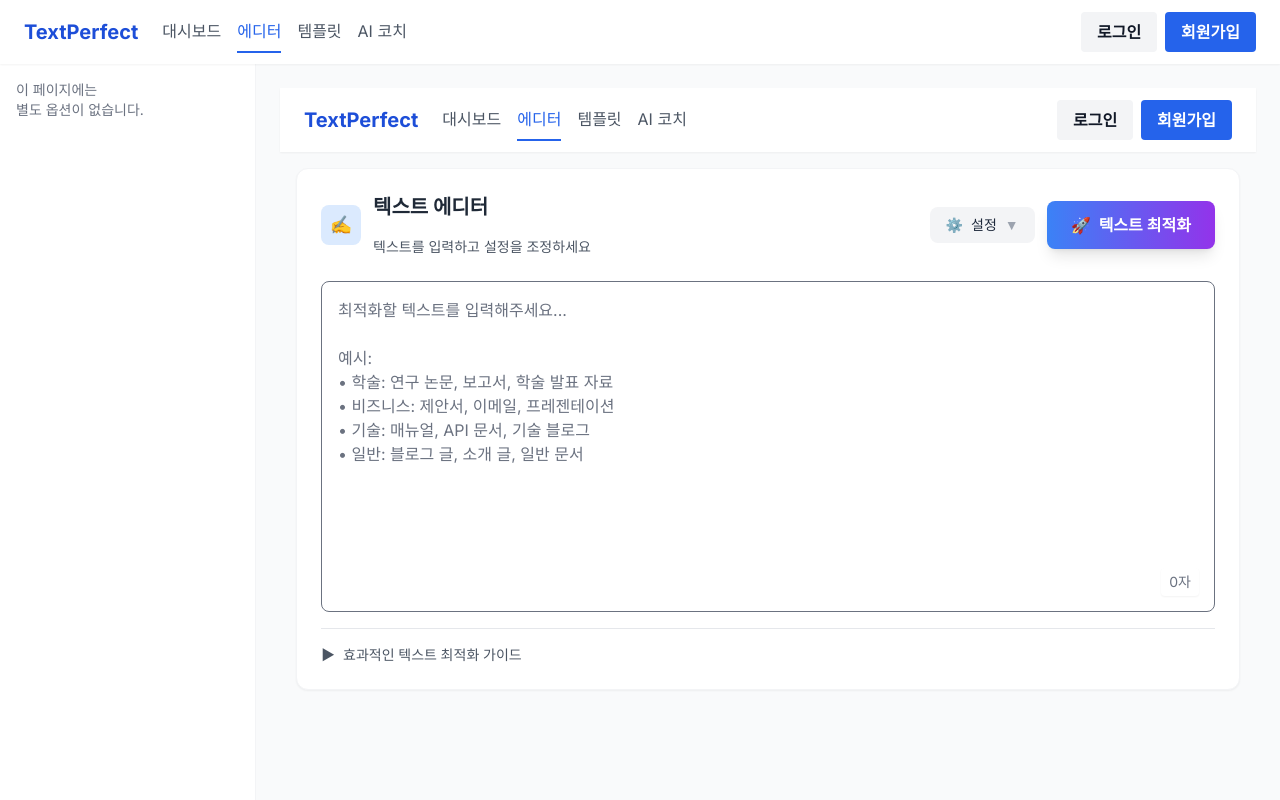
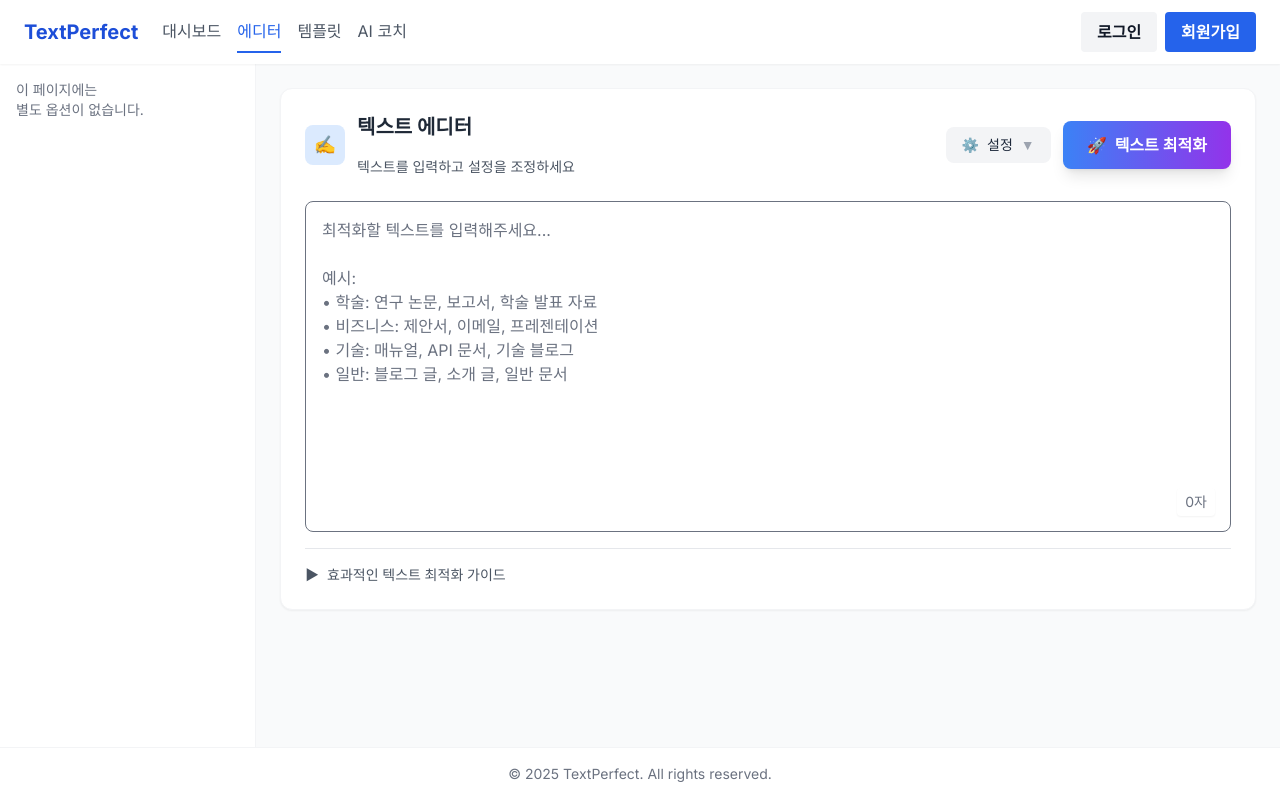
Before and after one commit to JHyeok5/TextPerfect, a React app: page /editor in a window 1280 px wide. Shown: the top 800 px of the page. Built offline with nearby package versions, Linux system fonts and the light colour scheme.

Commit message:
Update EditorPage.jsx

```diff
--- a/src/pages/EditorPage.jsx
+++ b/src/pages/EditorPage.jsx
@@ -3,7 +3,6 @@
 
 import { TextEditor, AnalysisIndicators } from '../components/editor';
 import { Button, LoadingSpinner } from '../components/common';
-import Header from '../components/layout/Header';
 import EditorSidebar from './EditorPage/EditorSidebar';
 import { apiRequest } from '../utils/api';
 import { API_ENDPOINTS } from '../constants';
@@ -72,11 +71,6 @@
   };
 
   return (
-    <div className="min-h-screen bg-gray-50">
-      {/* 헤더 추가 */}
-      <Header />
-
-      <div className="max-w-5xl mx-auto p-4">
     <div className="bg-white rounded-xl shadow-sm border border-gray-100 p-6">
       {/* 헤더 */}
       <div className="flex items-center justify-between mb-6">
@@ -166,7 +160,5 @@
         )}
       </div>
     </div>
-      </div>
-    </div>
   );
 }
```
Lines whose indentation alone changed are shown as unchanged.
